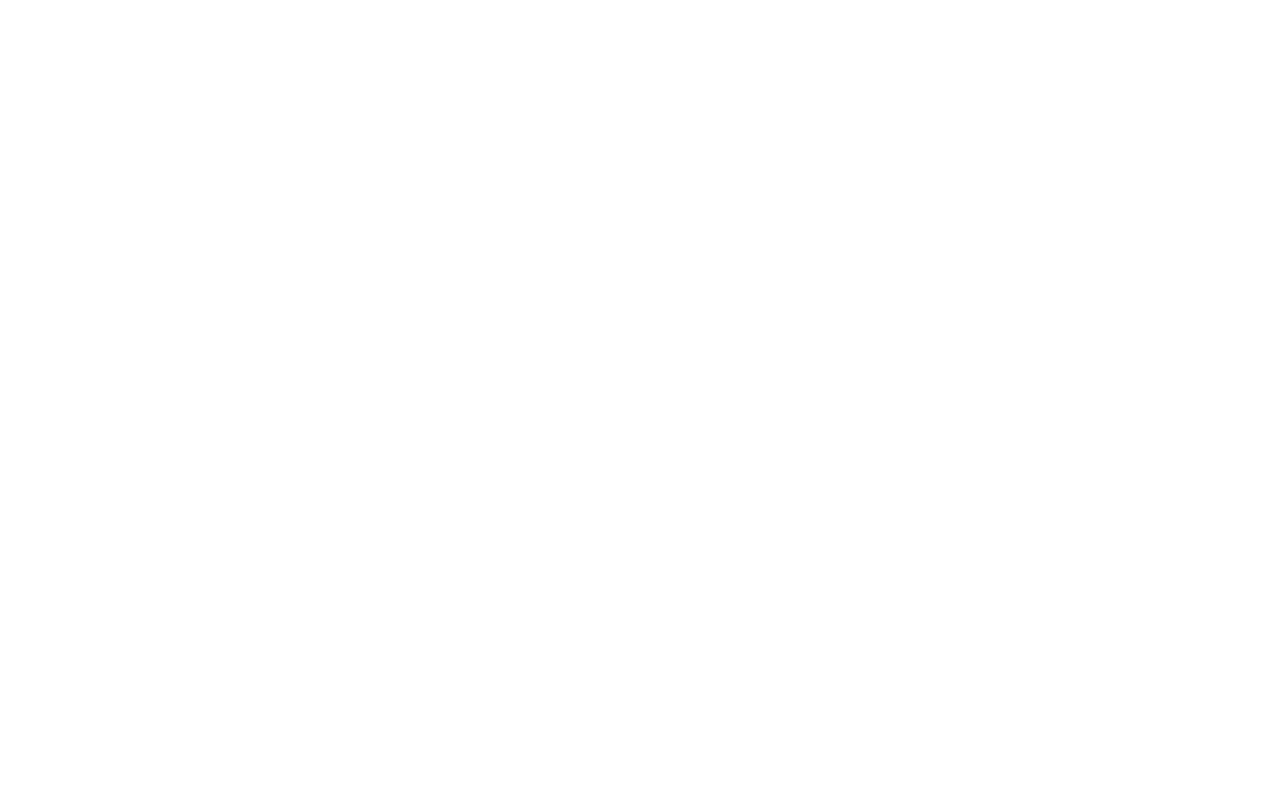
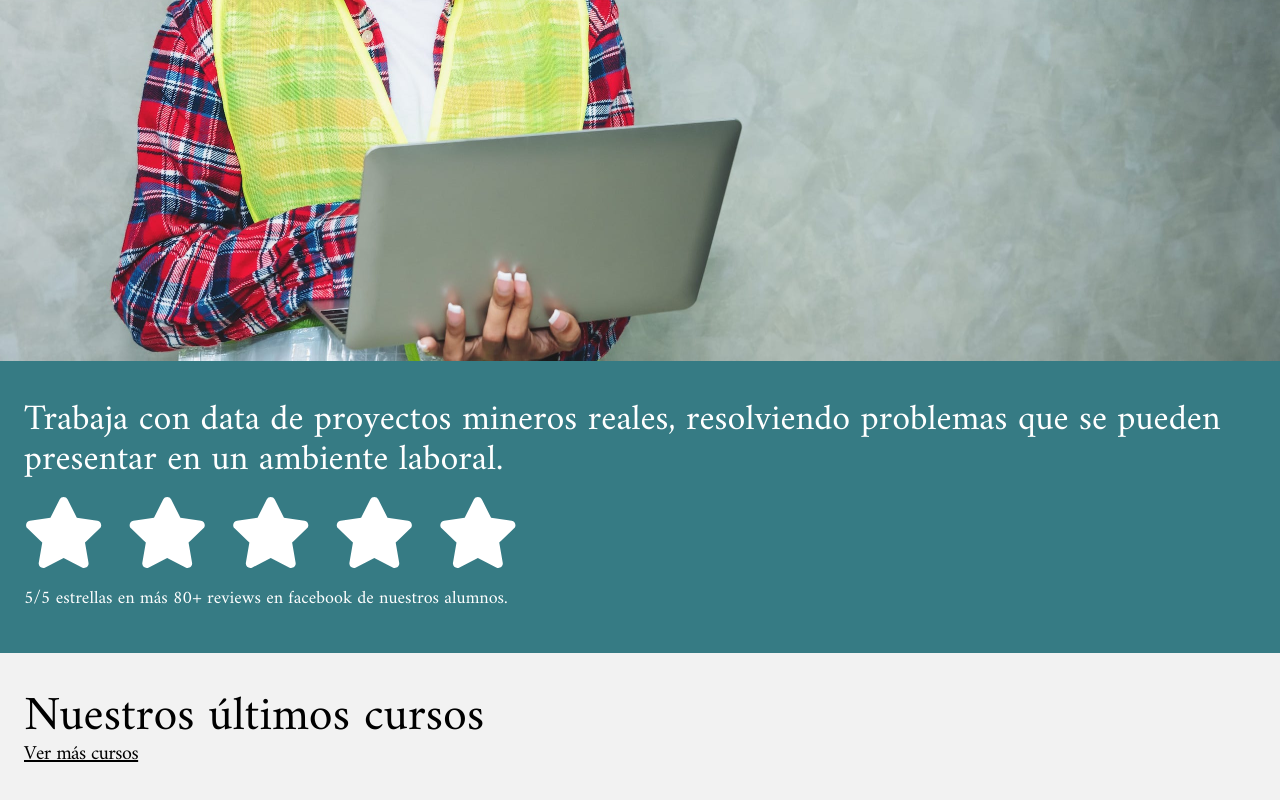
Before and after one commit to renzodamgo/geocursos-fe, a Next.js app: page /landing in a window 1280 px wide. Shown: the part 730-1530 px from the top of the page. Before the commit the page ends 800 px from the top, so only its background shows below. Built offline with nearby package versions, Linux system fonts and the light colour scheme.

Commit message:
Refacto ui components

```diff
--- a/app/components/ui/Core/ButtonOrLink.tsx
+++ b/app/components/ui/Core/ButtonOrLink.tsx
@@ -3,33 +3,41 @@
 
 export type ButtonOrLinkType = {
   path?: string;
-  intent:
+  intent?:
     | "primary"
     | "secondary"
     | "terniary"
+    | "simple"
     | "cancel"
     | "facebook"
     | "google";
   children: React.ReactNode;
   size?: "small";
+  serif?: boolean;
 };
 
-export const ButtonOrLink = ({ intent, children, size }: ButtonOrLinkType) => {
+export const ButtonOrLink = ({
+  intent = "primary",
+  children,
+  size,
+  serif,
+}: ButtonOrLinkType) => {
   return (
     <div
-      className={clsx(
-        "flex items-center justify-center gap-3 px-4 py-3 text-center font-medium tracking-tight",
-        {
+      className={clsx("flex font-medium tracking-tight", {
+        "items-center justify-center gap-3 px-4 py-3 text-center":
+          intent != "simple",
         "bg-primary text-black": intent == "primary",
         "bg-secondary text-white": intent == "secondary",
         "border-2 border-black bg-white": intent == "terniary",
+        underline: intent == "simple",
         "bg-red-600 text-white": intent == "cancel",
         "bg-[#1778F2] text-white": intent == "facebook",
         "border border-solid border-black bg-white text-black":
           intent == "google",
         "text-sm px-3 py-2 gap-1": size == "small",
-        }
-      )}
+        "font-serif text-xl": serif,
+      })}
     >
       {children}
     </div>
--- a/app/components/ui/Link/Link.tsx
+++ b/app/components/ui/Link/Link.tsx
@@ -3,12 +3,21 @@
 
 type LinkType = ButtonOrLinkType & {
   innerRef: string;
+  scroll?: boolean;
 };
 
-export const Link = ({ innerRef, intent, children }: LinkType) => {
+export const Link = ({
+  innerRef,
+  intent,
+  serif,
+  scroll = false,
+  children,
+}: LinkType) => {
   return (
-    <LinkNext href={innerRef} className="hover:brightness-90">
-      <ButtonOrLink intent={intent}>{children}</ButtonOrLink>
+    <LinkNext href={innerRef} className="hover:brightness-90" scroll={scroll}>
+      <ButtonOrLink serif={serif} intent={intent}>
+        {children}
+      </ButtonOrLink>
     </LinkNext>
   );
 };
--- a/app/components/ui/heading/HeadingH2.tsx
+++ b/app/components/ui/heading/HeadingH2.tsx
@@ -1,14 +1,9 @@
-import { ReactNode } from "react";
+import { HeadingTypes } from "./HeadingH1";
 
-type PropTypes = {
-  children: ReactNode;
-  className?: string;
-};
-
-export const HeadingH2 = ({ className, children }: PropTypes) => {
+export const HeadingH2 = ({ className, children }: HeadingTypes) => {
   return (
-    <h1 className={`font-serif text-3xl md:text-5xl ${className}`}>
+    <h2 className={`font-serif text-3xl md:text-5xl ${className}`}>
       {children}
-    </h1>
+    </h2>
   );
 };
--- a/app/components/ui/heading/HeadingH3.tsx
+++ b/app/components/ui/heading/HeadingH3.tsx
@@ -1,14 +1,18 @@
-import { ReactNode } from "react";
+import clsx from "clsx";
+import { HeadingTypes } from "./HeadingH1";
 
-type PropTypes = {
-  children: ReactNode;
-  className?: string;
-};
-
-export const HeadingH3 = ({ className, children }: PropTypes) => {
+export const HeadingH3 = ({
+  className,
+  alternative,
+  children,
+}: HeadingTypes) => {
   return (
-    <h1 className={`font-serif text-2xl md:text-4xl ${className}`}>
+    <h3
+      className={clsx(`font-serif text-2xl md:text-4xl ${className}`, {
+        "text-white": alternative,
+      })}
+    >
       {children}
-    </h1>
+    </h3>
   );
 };
--- a/app/components/ui/heading/headingH1.tsx
+++ b/app/components/ui/heading/headingH1.tsx
@@ -1,11 +1,12 @@
 import { ReactNode } from "react";
 
-type PropTypes = {
+export type HeadingTypes = {
   children: ReactNode;
   className?: string;
+  alternative?: boolean;
 };
 
-export const HeadingH1 = ({ className, children }: PropTypes) => {
+export const HeadingH1 = ({ className, children }: HeadingTypes) => {
   return (
     <h1 className={`font-serif text-5xl md:text-7xl ${className}`}>
       {children}
--- a/app/components/ui/text/paragraph.tsx
+++ b/app/components/ui/text/paragraph.tsx
@@ -1,10 +1,27 @@
+import clsx from "clsx";
 import { ReactNode } from "react";
 
 type PropTypes = {
   children: ReactNode;
+  serif?: boolean;
+  alternative?: boolean;
   className?: string;
 };
 
-export const Paragraph = ({ children, className }: PropTypes) => {
-  return <p className={`md:text-lg ${className}`}>{children}</p>;
+export const Paragraph = ({
+  children,
+  className,
+  serif,
+  alternative,
+}: PropTypes) => {
+  return (
+    <p
+      className={clsx(`md:text-lg ${className}`, {
+        "font-serif text-xl md:text-2xl": serif,
+        "text-white": alternative,
+      })}
+    >
+      {children}
+    </p>
+  );
 };
--- a/app/landing/page.tsx
+++ b/app/landing/page.tsx
@@ -1,14 +1,20 @@
 import { HeadingH2 } from "@ui/Heading/HeadingH2";
+import { HeadingH3 } from "@ui/Heading/HeadingH3";
 import { Link } from "@ui/Link/Link";
 import { Paragraph } from "@ui/Text/Paragraph";
 import { Container } from "@ui/Utils/Container";
-
+import Image from "next/image";
+import LandingImg from "public/img/landing.jpg";
+import StarSvg from "public/svgs/stars.svg";
 const Landing = () => {
   return (
     <div>
+      <section id="Geocursos">
         <div className="md:container grid justify-items-start gap-4">
           <Container className="grid justify-items-start gap-4">
-          <HeadingH2>Tenemos un curso para ti a un precio académico</HeadingH2>
+            <HeadingH2>
+              Tenemos un curso para ti a un precio académico
+            </HeadingH2>
             <Paragraph>
               Cursos virtuales en VIVO, a un costo accesible, dictado por
               profesionales para todos los niveles.
@@ -18,6 +24,39 @@
             </Link>
           </Container>
         </div>
+        <Image
+          src={LandingImg}
+          alt="Dictamos cursos de geología, minería, medio ambiente, metalurgia y carreras a fines. A precios académicos."
+        />
+      </section>
+      <section id="¿Por qué elegirnos?">
+        <Container className="bg-secondary grid gap-4">
+          <HeadingH3 alternative>
+            Trabaja con data de proyectos mineros reales, resolviendo problemas
+            que se pueden presentar en un ambiente laboral.
+          </HeadingH3>
+          <Image
+            src={StarSvg}
+            alt="5 estrellas en facebook"
+            className="w-[60%] md:w-[40%]"
+          />
+          <Paragraph serif alternative>
+            5/5 estrellas en más 80+ reviews en facebook de nuestros alumnos.
+          </Paragraph>
+        </Container>
+      </section>
+      <section id="Nuestros_ultimos_cursos">
+        <Container className="bg-gray">
+          <HeadingH2>Nuestros últimos cursos</HeadingH2>
+          <Link
+            intent="simple"
+            innerRef="/landing#Nuestros_ultimos_cursos"
+            serif
+          >
+            Ver más cursos
+          </Link>
+        </Container>
+      </section>
     </div>
   );
 };
```
Lines whose indentation alone changed are shown as unchanged.
